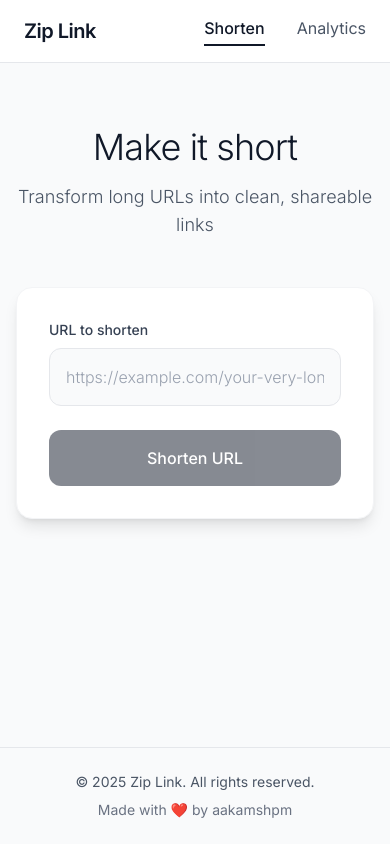
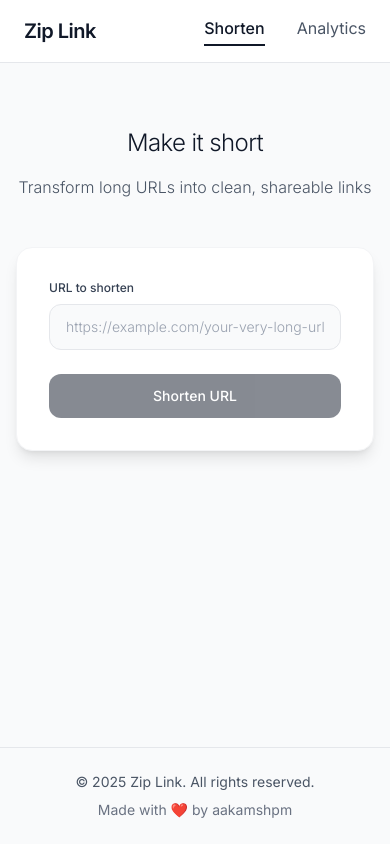
Before and after one commit to aakamshpm/url-shortener-web, an Angular app: page / in a window 390 px wide. Built offline with nearby package versions, Linux system fonts and the light colour scheme.

Commit message:
refactor: adjust typography and spacing for shorten page component

```diff
--- a/src/app/features/shorten/shorten-page.component.html
+++ b/src/app/features/shorten/shorten-page.component.html
@@ -2,10 +2,12 @@
   <div class="w-full max-w-lg">
     <!-- Header -->
     <div class="text-center mb-12">
-      <h1 class="text-4xl font-light text-gray-900 mb-4 tracking-tight">
+      <h1
+        class="text-2xl sm:text-4xl font-light text-gray-900 mb-4 tracking-tight"
+      >
         Make it short
       </h1>
-      <p class="text-gray-600 text-lg font-light">
+      <p class="text-gray-600 text-base sm:text-lg font-light">
         Transform long URLs into clean, shareable links
       </p>
     </div>
@@ -14,7 +16,10 @@
     <div class="bg-white rounded-2xl shadow-lg border border-gray-100 p-8">
       <form (ngSubmit)="shorten($event)" class="space-y-6">
         <div class="space-y-2">
-          <label for="url" class="block text-sm font-medium text-gray-700">
+          <label
+            for="url"
+            class="block text-xs sm:text-sm font-medium text-gray-700"
+          >
             URL to shorten
           </label>
           <div class="relative">
@@ -25,7 +30,7 @@
               name="url"
               required
               placeholder="https://example.com/your-very-long-url"
-              class="w-full px-4 py-4 bg-gray-50 border border-gray-200 rounded-xl focus:outline-none focus:ring-2 focus:ring-gray-900 focus:border-transparent placeholder-gray-400 text-gray-900 font-light transition duration-200"
+              class="w-full px-4 py-3 bg-gray-50 border border-gray-200 rounded-xl focus:outline-none focus:ring-2 focus:ring-gray-900 focus:border-transparent placeholder-gray-400 text-gray-900 font-light transition duration-200 text-sm sm:text-base"
               [disabled]="loading"
             />
           </div>
@@ -34,7 +39,7 @@
         <button
           type="submit"
           [disabled]="loading || !url.trim()"
-          class="w-full bg-gray-900 text-white py-4 px-6 rounded-xl hover:bg-gray-800 focus:outline-none focus:ring-2 focus:ring-gray-900 focus:ring-offset-2 transition duration-200 disabled:opacity-50 disabled:cursor-not-allowed font-medium"
+          class="w-full bg-gray-900 text-white py-3 px-6 rounded-xl hover:bg-gray-800 focus:outline-none focus:ring-2 focus:ring-gray-900 focus:ring-offset-2 transition duration-200 disabled:opacity-50 disabled:cursor-not-allowed font-medium text-sm sm:text-base"
         >
           <span *ngIf="loading" class="flex items-center justify-center">
             <div
@@ -49,7 +54,7 @@
       <!-- Error Message -->
       <div
         *ngIf="error"
-        class="mt-6 p-4 bg-red-50 border border-red-200 text-red-700 rounded-xl"
+        class="mt-6 p-3 sm:p-4 bg-red-50 border border-red-200 text-red-700 rounded-xl text-xs sm:text-sm"
       >
         <div class="flex items-start">
           <div class="w-5 h-5 text-red-400 mt-0.5 mr-3">
@@ -62,8 +67,8 @@
             </svg>
           </div>
           <div>
-            <h3 class="font-medium text-sm">Error</h3>
-            <p class="text-sm mt-1 font-light">{{ error }}</p>
+            <h3 class="font-medium text-xs sm:text-sm">Error</h3>
+            <p class="text-xs sm:text-sm mt-1 font-light">{{ error }}</p>
           </div>
         </div>
       </div>
@@ -71,7 +76,7 @@
       <!-- Success Result -->
       <div
         *ngIf="result"
-        class="mt-8 bg-white rounded-2xl shadow-lg border border-gray-100 overflow-hidden"
+        class="mt-8 bg-white rounded-2xl shadow-lg border border-gray-100 overflow-hidden text-sm sm:text-base"
       >
         <div class="p-6 border-b border-gray-100">
           <h3 class="font-medium text-lg text-gray-900 flex items-center">
@@ -95,7 +100,7 @@
               Original URL
             </label>
             <p
-              class="text-sm text-gray-600 font-light break-all bg-gray-50 p-3 rounded-lg"
+              class="text-xs sm:text-sm text-gray-600 font-light break-all bg-gray-50 p-2 sm:p-3 rounded-lg"
             >
               {{ result.originalUrl }}
             </p>
@@ -106,18 +111,20 @@
             >
               Short URL
             </label>
-            <div class="flex items-center space-x-3 bg-gray-50 p-3 rounded-lg">
+            <div
+              class="flex items-center space-x-2 sm:space-x-3 bg-gray-50 p-2 sm:p-3 rounded-lg"
+            >
               <a
                 [href]="result.shortUrl"
                 target="_blank"
-                class="text-gray-900 font-medium flex-1 min-w-0 truncate hover:text-gray-600 transition-colors"
+                class="text-xs sm:text-sm text-gray-900 font-medium flex-1 min-w-0 truncate hover:text-gray-600 transition-colors"
               >
                 {{ result.shortUrl }}
               </a>
               <button
                 type="button"
                 (click)="copyToClipboard(result.shortUrl)"
-                class="px-3 py-2 text-sm cursor-pointer bg-white border border-gray-200 text-gray-700 rounded-lg hover:bg-gray-50 flex items-center transition duration-200"
+                class="px-2 sm:px-3 py-1.5 sm:py-2 text-xs sm:text-sm cursor-pointer bg-white border border-gray-200 text-gray-700 rounded-lg hover:bg-gray-50 flex items-center transition duration-200"
               >
                 <span class="w-4 h-4 mr-2">
                   <svg fill="none" stroke="currentColor" viewBox="0 0 24 24">
@@ -138,8 +145,8 @@
       <!-- Toast Notification -->
       <div
         *ngIf="showToast"
-        class="fixed bottom-6 left-1/2 transform -translate-x-1/2 bg-gray-900 text-white px-6 py-3 rounded-xl shadow-lg z-50 transition-opacity duration-300 animate-fade-in"
-        style="min-width: 220px; text-align: center"
+        class="fixed bottom-4 left-1/2 transform -translate-x-1/2 bg-gray-900 text-white px-4 py-2 rounded-xl shadow-lg z-50 transition-opacity duration-300 animate-fade-in text-xs sm:text-sm"
+        style="min-width: 160px; text-align: center"
       >
         {{ toastMessage }}
       </div>
```
